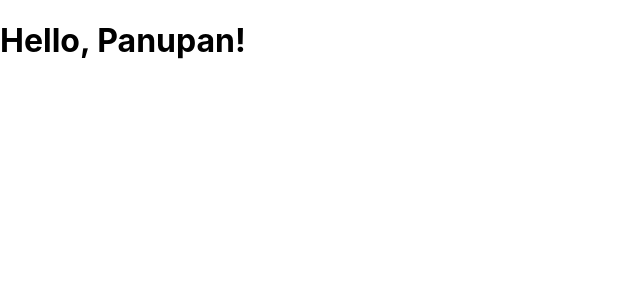
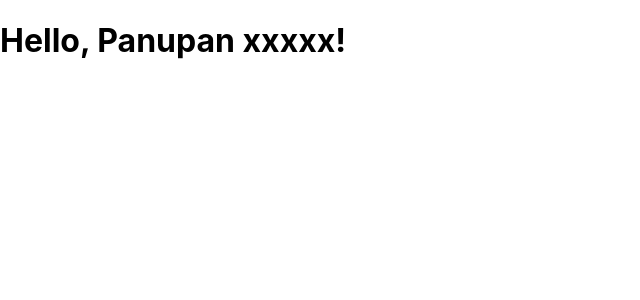
Before and after one commit to BallPanupan/react_learning3, a React (Create React App) app: page / in a window 1280 px wide. Shown: the top 300 px of the page, without its empty margins (0-640 px from the left). Built offline with nearby package versions, Linux system fonts and the light colour scheme.

Commit message:
send function(json)

```diff
--- a/public/index.html
+++ b/public/index.html
@@ -16,9 +16,10 @@
   <body>
     <noscript>You need to enable JavaScript to run this app.</noscript>
 
+    <div id="panupan"></div>
+
     <div id="root"></div>
 
-    <div id="hellox"></div>
 
   </body>
 </html>
--- a/src/index.js
+++ b/src/index.js
@@ -4,17 +4,37 @@ import './index.css';
 import App from './App';
 import reportWebVitals from './reportWebVitals';
 
-// ReactDOM.render(
-//   <React.StrictMode>
-//     <App />
-//   </React.StrictMode>,
-//   document.getElementById('root')
-// );
+
+function formatName(user) {
+  return user.firstName + ' ' + user.lastName;
+}
+
+let user = {
+  firstName: '',
+  lastName: ''
+};
+
+user['firstName'] = "Panupan";
+user['lastName'] = "xxxxx";
+
+console.log(user);
+
+
+const element = (
+  <h1>
+    Hello, {formatName(user)}!
+  </h1>
+);
 
 ReactDOM.render(
-  <h1>Hello, Panupan!</h1>,
-  document.getElementById('hellox')
+  element,
+  document.getElementById('root')
 );
+
+// const element_x = <h1>Hello const X</h1>
+// ReactDOM.render(element_x, document.getElementById('root'));
+
+
 
 // If you want to start measuring performance in your app, pass a function
 // to log results (for example: reportWebVitals(console.log))
```
